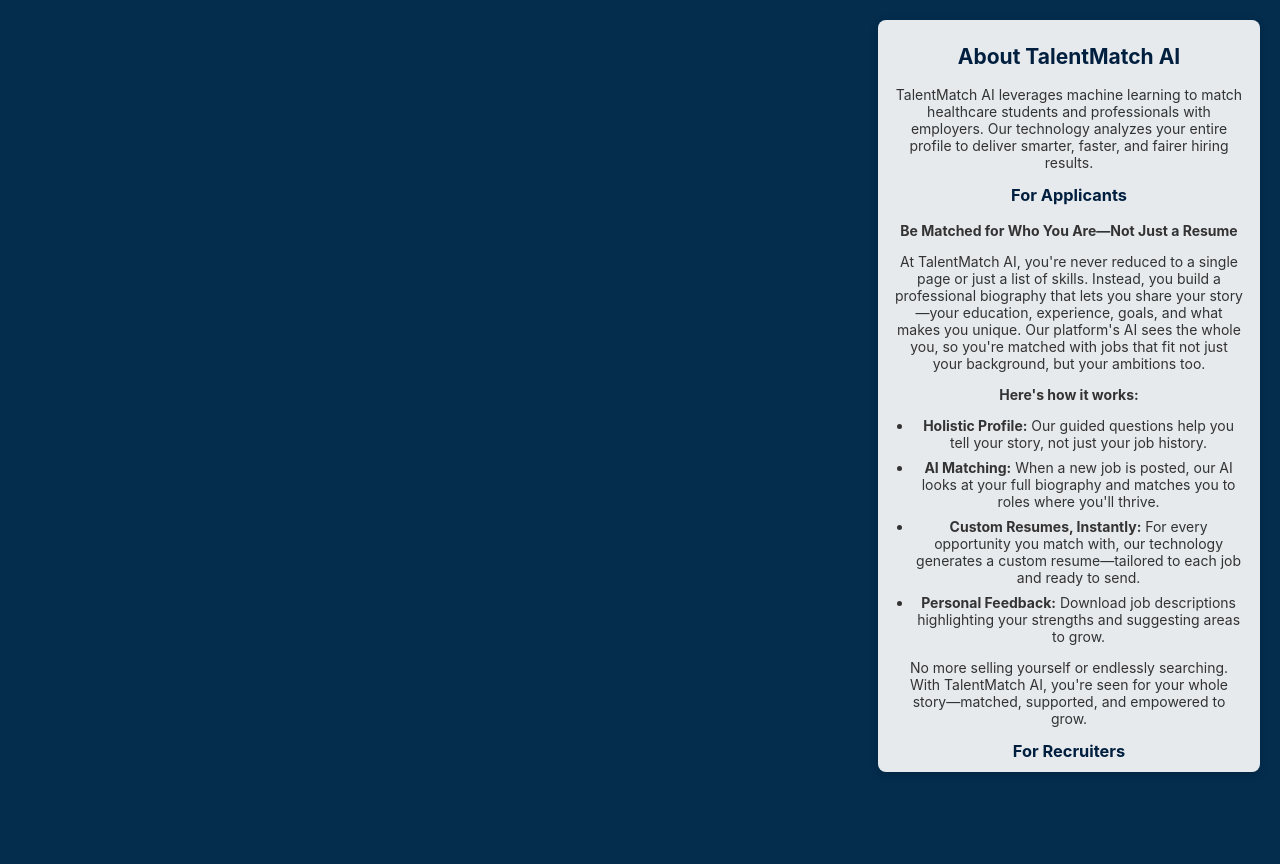
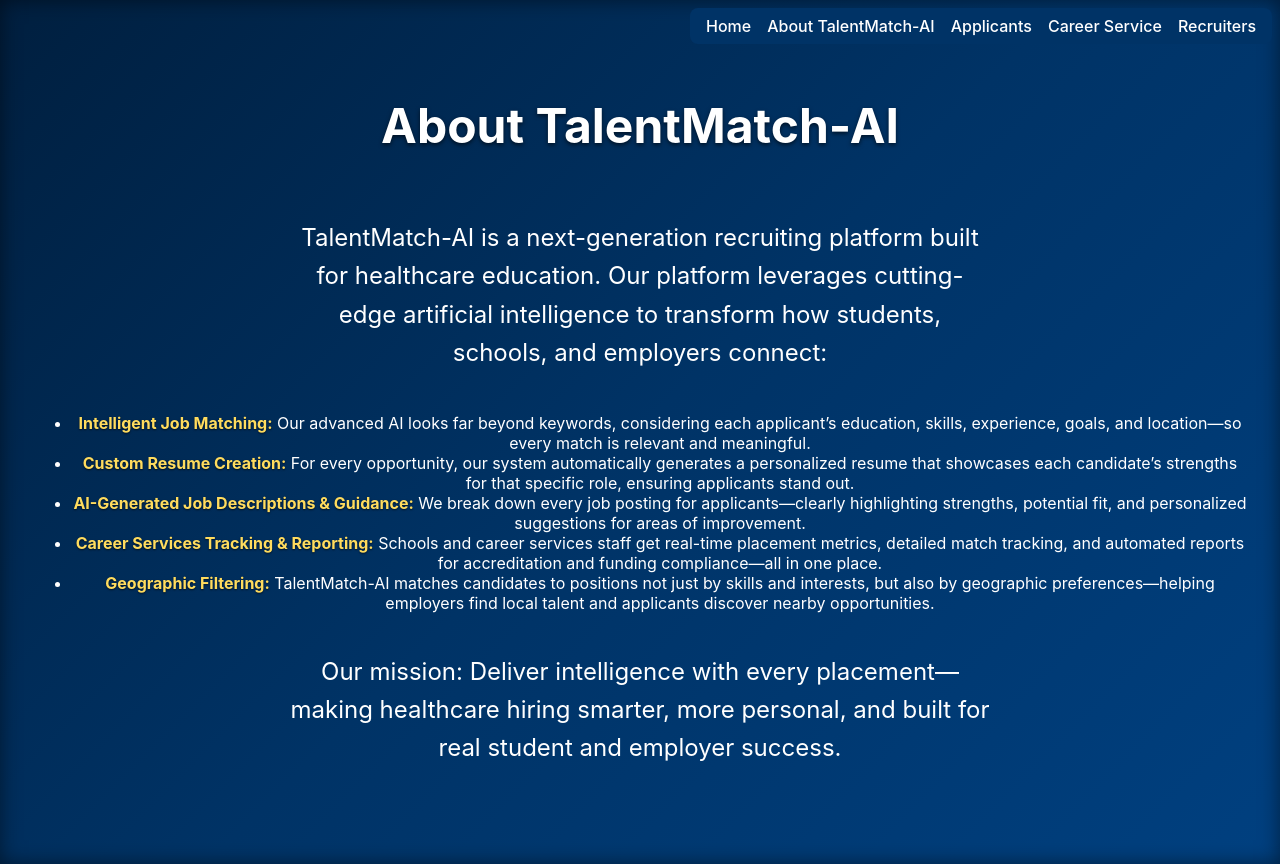
Before and after one commit to danny0ceanCA/airecruiting, a React (Create React App) app in the folder frontend/: page /about in a window 1280 px wide. Before the commit the page ends 800 px from the top, so only its background shows below. Built offline with nearby package versions, Linux system fonts and the light colour scheme.

Commit message:
Update About page content and style

```diff
--- a/frontend/src/AboutPanel.js
+++ b/frontend/src/AboutPanel.js
@@ -1,61 +1,35 @@
 import React from 'react';
-import './AboutPanel.css';
+import TopMenu from './TopMenu';
+import './InfoPage.css';
 
 function AboutPanel() {
   return (
-    <div className="about-panel">
-      <h2>About TalentMatch AI</h2>
+    <div className="info-container">
+      <TopMenu />
+      <h2>About TalentMatch-AI</h2>
       <p>
-        TalentMatch AI leverages machine learning to match healthcare students and professionals with employers. Our technology analyzes your entire profile to deliver smarter, faster, and fairer hiring results.
+        TalentMatch-AI is a next-generation recruiting platform built for healthcare education. Our platform leverages cutting-edge artificial intelligence to transform how students, schools, and employers connect:
       </p>
-
-      <section>
-        <h3>For Applicants</h3>
-        <p><strong>Be Matched for Who You Are—Not Just a Resume</strong></p>
-        <p>
-          At TalentMatch AI, you're never reduced to a single page or just a list of skills. Instead, you build a professional biography that lets you share your story—your education, experience, goals, and what makes you unique. Our platform's AI sees the whole you, so you're matched with jobs that fit not just your background, but your ambitions too.
-        </p>
-        <p><strong>Here's how it works:</strong></p>
-        <ul>
-          <li><strong>Holistic Profile:</strong> Our guided questions help you tell your story, not just your job history.</li>
-          <li><strong>AI Matching:</strong> When a new job is posted, our AI looks at your full biography and matches you to roles where you'll thrive.</li>
-          <li><strong>Custom Resumes, Instantly:</strong> For every opportunity you match with, our technology generates a custom resume—tailored to each job and ready to send.</li>
-          <li><strong>Personal Feedback:</strong> Download job descriptions highlighting your strengths and suggesting areas to grow.</li>
-        </ul>
-        <p>No more selling yourself or endlessly searching. With TalentMatch AI, you're seen for your whole story—matched, supported, and empowered to grow.</p>
-      </section>
-
-      <section>
-        <h3>For Recruiters</h3>
-        <p><strong>Find Talent That's More Than Just a Resume</strong></p>
-        <p>
-          TalentMatch AI goes beyond keywords and job boards. Our platform uses advanced AI to match you with healthcare candidates who are more than just lists of credentials—they're whole people with stories, potential, and real passion for the work.
-        </p>
-        <p><strong>Here's how it works:</strong></p>
-        <ul>
-          <li><strong>AI-Powered Matching:</strong> When you post a job, our AI reviews the entire pool of candidate biographies—not just their skills, but their interests, strengths, and aspirations.</li>
-          <li><strong>Custom Resumes for Every Match:</strong> For each strong match, TalentMatch AI generates a custom resume tailored to your role.</li>
-          <li><strong>See the Whole Candidate:</strong> Get a complete view including growth areas and strengths as analyzed by our platform.</li>
-          <li><strong>Job Insights at a Glance:</strong> Download clear job match reports showing where candidates excel and why they're a strong fit.</li>
-        </ul>
-        <p>Spend less time sifting through generic applications, and more time connecting with candidates who are truly ready to succeed in your roles. With TalentMatch AI, hiring is smarter, faster, and built for real results.</p>
-      </section>
-
-      <section>
-        <h3>For Career Services</h3>
-        <p><strong>Empower Student Success—With Data, Insight, and Real Opportunity</strong></p>
-        <p>
-          TalentMatch AI is designed for career services teams that want more than just job postings. Our platform gives you the tools to support your students as whole people and deliver the outcomes your institution values most.
-        </p>
-        <p><strong>Here's how it works:</strong></p>
-        <ul>
-          <li><strong>Holistic Student Profiles:</strong> Students build rich biographies that showcase their unique backgrounds, strengths, and goals.</li>
-          <li><strong>AI-Driven Matching:</strong> As employers post new roles, our AI matches your students based on who they are and where they're headed.</li>
-          <li><strong>Custom Resumes and Actionable Feedback:</strong> For every match, the platform generates tailored resumes and job match reports highlighting strengths and areas for growth.</li>
-          <li><strong>Instant Reporting:</strong> Monitor placement rates, match quality, and engagement in real time, and generate compliance reports with a click.</li>
-        </ul>
-        <p>With TalentMatch AI, you help students get discovered for their full potential—while easily meeting your department's reporting and success goals.</p>
-      </section>
+      <ul>
+        <li>
+          <strong>Intelligent Job Matching:</strong> Our advanced AI looks far beyond keywords, considering each applicant’s education, skills, experience, goals, and location—so every match is relevant and meaningful.
+        </li>
+        <li>
+          <strong>Custom Resume Creation:</strong> For every opportunity, our system automatically generates a personalized resume that showcases each candidate’s strengths for that specific role, ensuring applicants stand out.
+        </li>
+        <li>
+          <strong>AI-Generated Job Descriptions & Guidance:</strong> We break down every job posting for applicants—clearly highlighting strengths, potential fit, and personalized suggestions for areas of improvement.
+        </li>
+        <li>
+          <strong>Career Services Tracking & Reporting:</strong> Schools and career services staff get real-time placement metrics, detailed match tracking, and automated reports for accreditation and funding compliance—all in one place.
+        </li>
+        <li>
+          <strong>Geographic Filtering:</strong> TalentMatch-AI matches candidates to positions not just by skills and interests, but also by geographic preferences—helping employers find local talent and applicants discover nearby opportunities.
+        </li>
+      </ul>
+      <p>
+        Our mission: Deliver intelligence with every placement—making healthcare hiring smarter, more personal, and built for real student and employer success.
+      </p>
     </div>
   );
 }
```
